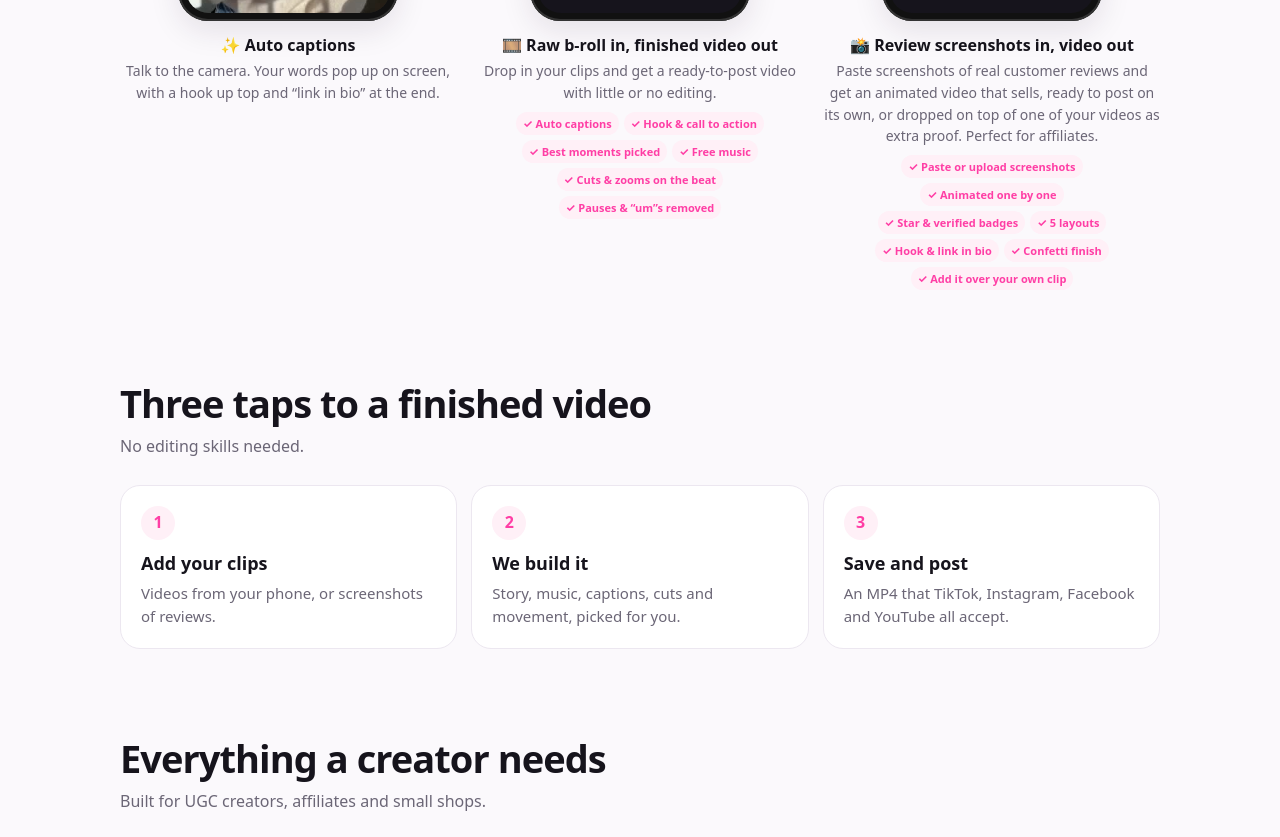
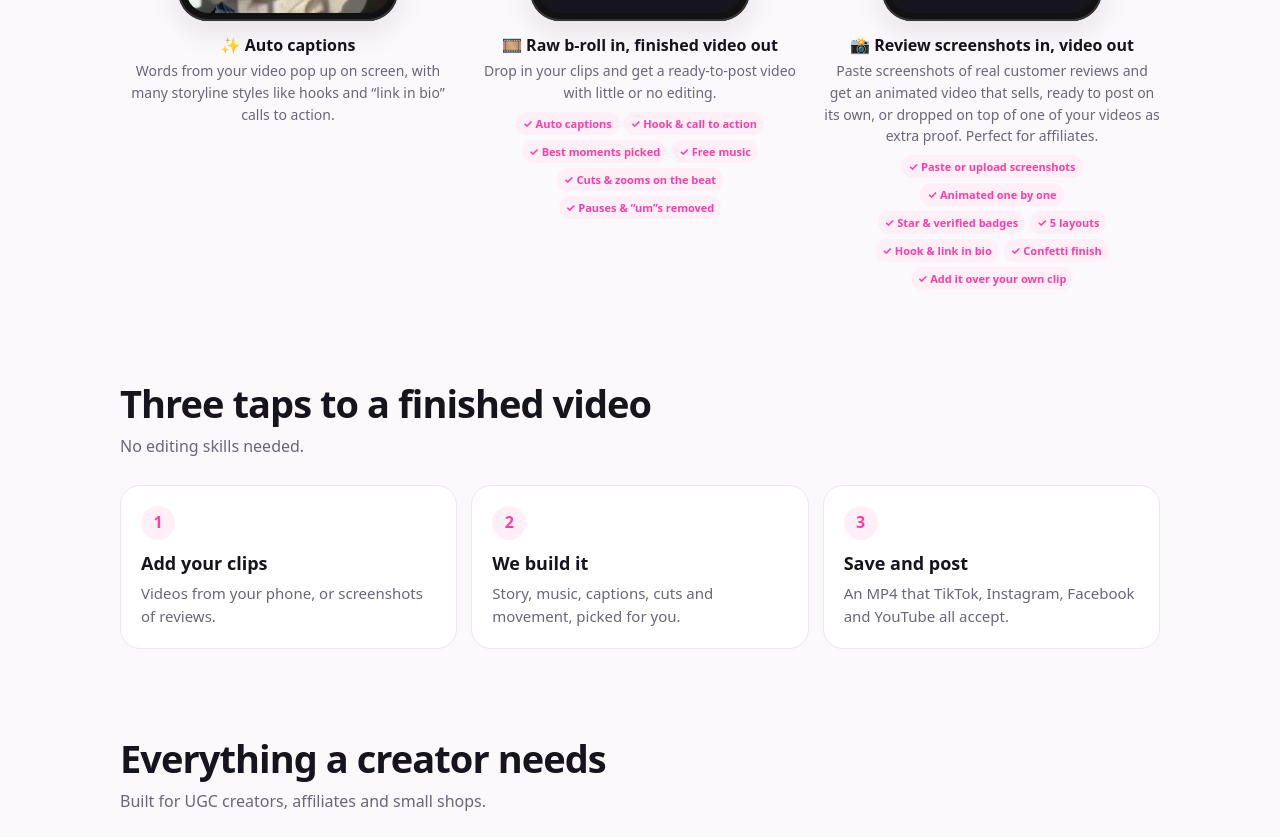
Before and after one commit to LuweedBino/TapShopLite, a plain HTML site: page index.html in a window 1280 px wide. Shown: the part 1098-1935 px from the top of the page. Drawn offline with nearby package versions, Linux system fonts and the light colour scheme; grey boxes are pictures that could not be loaded.

Commit message:
Reword the auto captions demo description (#32)
Claude-Session: https://claude.ai/code/session_01HuuxTaCUcoeDwenVHAheVU

Co-authored-by: Claude <noreply@anthropic.com>

```diff
--- a/index.html
+++ b/index.html
@@ -184,7 +184,7 @@ footer{padding:30px 0 50px;color:var(--muted);font-size:14px;text-align:center}
           <div class="cp" id="talkCap"></div>
           <div class="ct" id="talkCta">Link in bio 👇</div>
         </div></div>
-        <h3>✨ Auto captions</h3><p>Talk to the camera. Your words pop up on screen, with a hook up top and “link in bio” at the end.</p>
+        <h3>✨ Auto captions</h3><p>Words from your video pop up on screen, with many storyline styles like hooks and “link in bio” calls to action.</p>
       </div>
       <div class="demo">
         <div class="mini d2" aria-hidden="true"><div class="scr">
```
